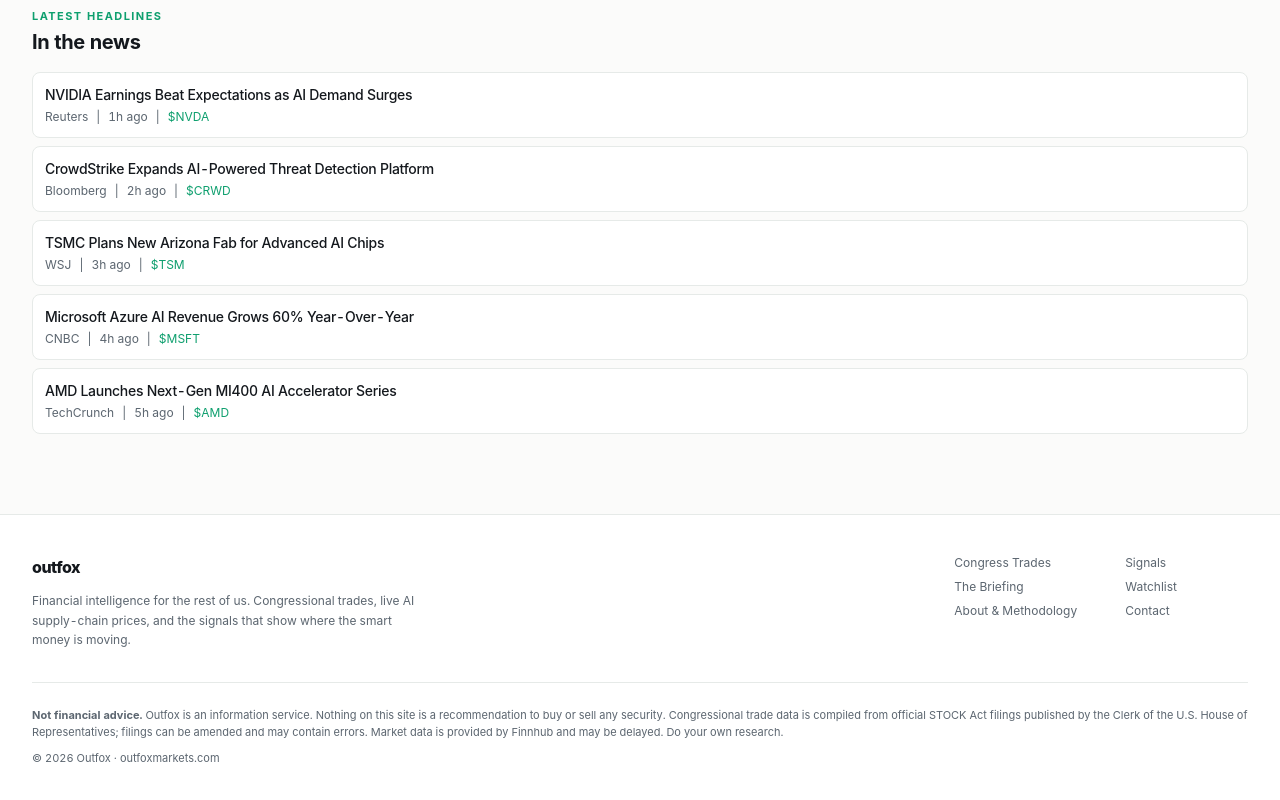
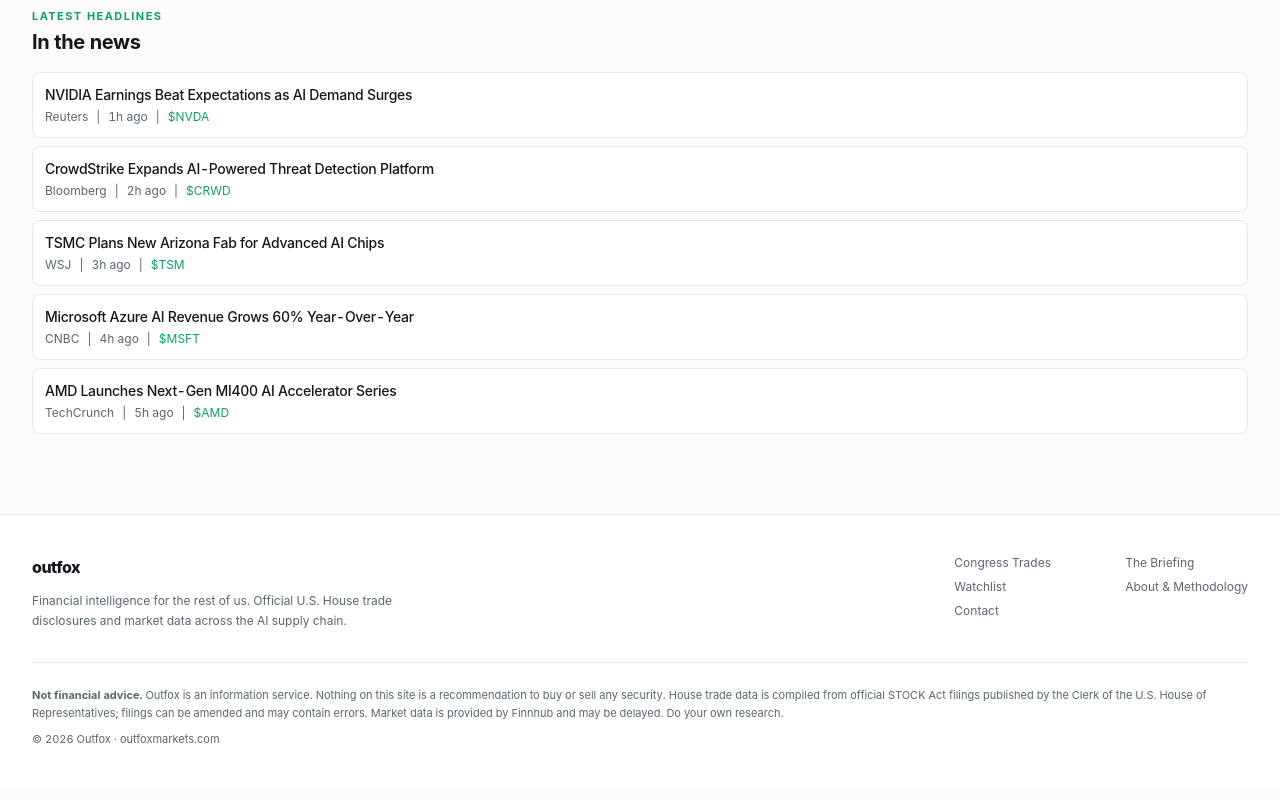
Before and after one commit to tLordJoe/intelligence-trade, a Next.js app: page / in a window 1280 px wide. Shown: the part 7625-8425 px from the top of the page. Built offline with nearby package versions, Linux system fonts and the light colour scheme; no server answers.

Commit message:
Clarify House-only data coverage

```diff
--- a/src/components/SiteFooter.tsx
+++ b/src/components/SiteFooter.tsx
@@ -18,18 +18,14 @@
               </span>
             </div>
             <p className="text-xs leading-relaxed" style={{ color: "var(--text-dim)" }}>
-              Financial intelligence for the rest of us. Congressional trades,
-              live AI supply-chain prices, and the signals that show where the
-              smart money is moving.
+              Financial intelligence for the rest of us. Official U.S. House
+              trade disclosures and market data across the AI supply chain.
             </p>
           </div>
 
           <div className="grid grid-cols-2 gap-x-12 gap-y-2 text-xs">
             <Link href="/congress" className="hover:underline" style={{ color: "var(--text-dim)" }}>
               Congress Trades
-            </Link>
-            <Link href="/signals" className="hover:underline" style={{ color: "var(--text-dim)" }}>
-              Signals
             </Link>
             <Link href="/blog" className="hover:underline" style={{ color: "var(--text-dim)" }}>
               The Briefing
@@ -57,7 +53,7 @@
           <p className="mb-2">
             <strong>Not financial advice.</strong> Outfox is an information
             service. Nothing on this site is a recommendation to buy or sell any
-            security. Congressional trade data is compiled from official STOCK
+            security. House trade data is compiled from official STOCK
             Act filings published by the Clerk of the U.S. House of
             Representatives; filings can be amended and may contain errors.
             Market data is provided by Finnhub and may be delayed. Do your own
```
